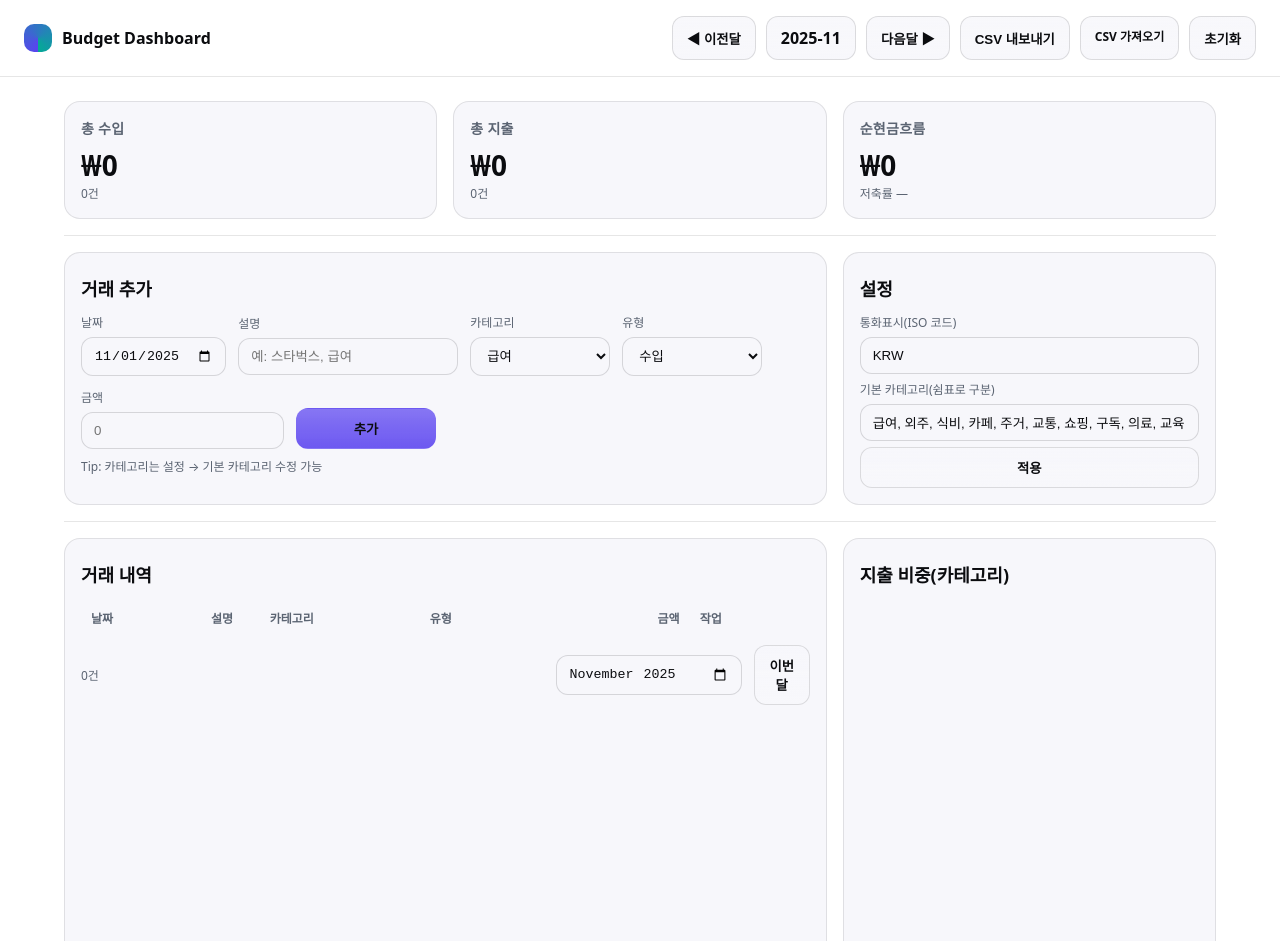
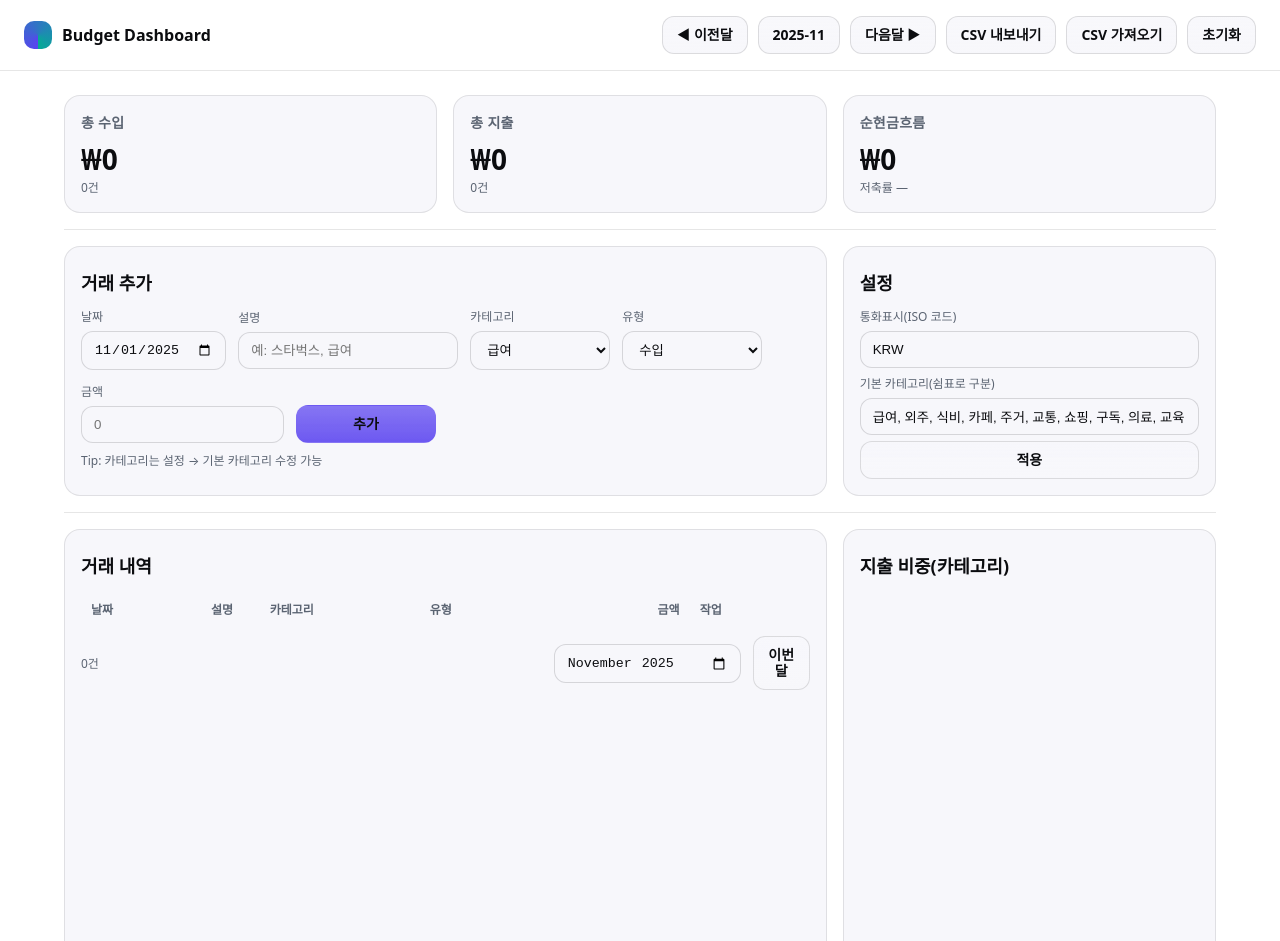
Before and after one commit to Tmfprlwkd98/budget-cashflow-dashboard, a plain HTML site: page budget_dashboard_static_no_server.html in a window 1280 px wide. Shown: the top 941 px of the page. Drawn offline with nearby package versions, Linux system fonts and the light colour scheme; a web font is replaced by a local one.

Commit message:
폰트 크기 통일

```diff
--- a/budget_dashboard_static_no_server.html
+++ b/budget_dashboard_static_no_server.html
@@ -25,9 +25,13 @@
     .logo{ display:flex; align-items:center; gap:10px; font-weight:700 }
     .logo-badge{ width:28px; height:28px; border-radius:10px; background: conic-gradient(from 180deg, var(--accent), var(--accent-2)); }
     .toolbar{ display:flex; gap:10px; flex-wrap:wrap }
-    .btn{ appearance:none; border:1px solid color-mix(in oklab, var(--text) 12%, transparent); background: linear-gradient( to bottom, color-mix(in oklab, var(--panel) 85%, transparent), color-mix(in oklab, var(--panel) 95%, transparent) ); color:var(--text); padding:10px 14px; border-radius:12px; font-weight:600; cursor:pointer }
+    .btn{ appearance:none; border:1px solid color-mix(in oklab, var(--text) 12%, transparent); background: linear-gradient( to bottom, color-mix(in oklab, var(--panel) 85%, transparent), color-mix(in oklab, var(--panel) 95%, transparent) ); color:var(--text); padding:10px 14px; border-radius:12px; font-weight:600; cursor:pointer; display:inline-flex; align-items:center; justify-content:center; line-height:1.15; font-family:inherit }
     .btn:hover{ box-shadow:0 0 0 4px var(--ring) inset }
     .btn.primary{ background:linear-gradient( to bottom, color-mix(in oklab, var(--accent) 72%, transparent), color-mix(in oklab, var(--accent) 88%, transparent) ); border-color:transparent }
+    label.btn{ font-size:inherit; color:inherit; display:inline-flex; align-items:center; justify-content:center; }
+    button.btn, label.btn { font-size: 14px; }
+    .toolbar > .btn{ font-size:14px; line-height:1.15; font-weight:600; }            /* 툴바의 모든 버튼/라벨버튼 공통 폰트 고정 */
+    .toolbar > label.btn{ font-size:14px !important; color:var(--text) !important; }  /* label 전역 규칙/UA 규칙을 강제로 덮어씀 */
     .grid{ display:grid; gap:16px }
     .grid.cols-3{ grid-template-columns: repeat(3, minmax(0,1fr)) }
     @media (max-width: 980px){ .grid.cols-3{ grid-template-columns: 1fr 1fr } }
@@ -39,7 +43,7 @@
     .row{ display:flex; gap:12px; align-items:center }
     .row.wrap{ flex-wrap:wrap }
     .field{ display:flex; flex-direction:column; gap:6px; min-width:140px }
-    label{ font-size:12px; color:var(--muted) }
+    label:not(.btn){ font-size:12px; color:var(--muted) }
     input, select{ width:100%; padding:10px 12px; border-radius:12px; border:1px solid color-mix(in oklab, var(--text) 14%, transparent); background: color-mix(in oklab, var(--panel) 96%, transparent); color:var(--text) }
     input:focus, select:focus{ outline:none; box-shadow: 0 0 0 4px var(--ring) }
     table{ width:100%; border-collapse:separate; border-spacing:0 10px }
```
